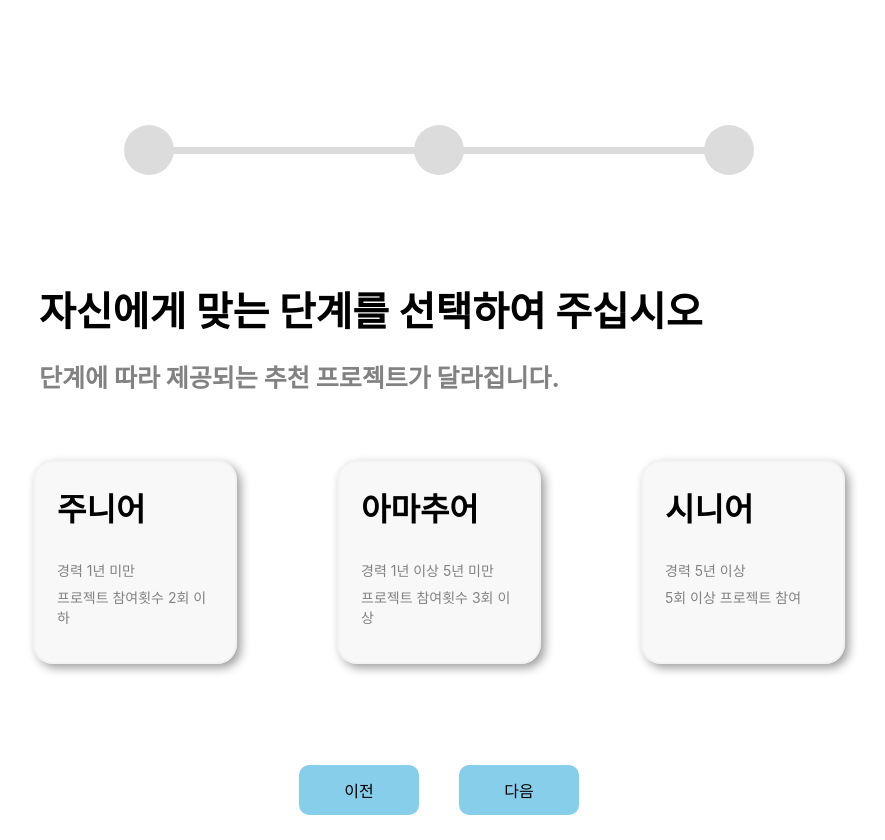
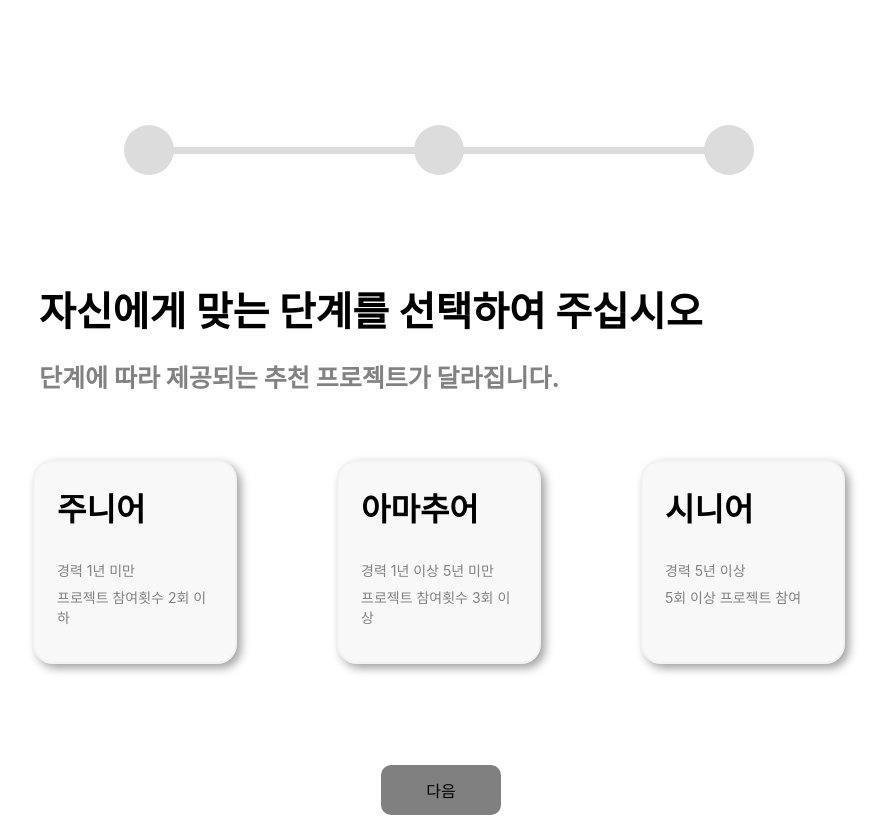
Before and after one commit to daeseopk/JuniorShip-Front, a React (Create React App) app: page /SignUp in a window 1280 px wide. Shown: the whole page, without its empty margins (201-1086 px from the left). Built offline with nearby package versions, Linux system fonts and the light colour scheme; what quill-image-resize-module-react would draw is missing.

Commit message:
2022/06/20

```diff
--- a/src/Components/SignUp/Btn.js
+++ b/src/Components/SignUp/Btn.js
@@ -1,16 +1,33 @@
 import React from "react";
 import styles from "./Btn.module.css";
+import styled from "styled-components";
 import { setStatus_plus, setStatus_minus } from "../../Redux/status";
 import { useSelector } from "react-redux";
 import { useDispatch } from "react-redux";
+import { useEffect } from "react";
 
-export default function Btn({ select }) {
+const Button = styled.div`
+   display: flex;
+   width: 120px;
+   height: 50px;
+   background-color: ${(prop) => prop.backgroundcolor};
+   border-radius: 10px;
+   margin-right: 20px;
+   margin-left: 20px;
+   align-items: center;
+   justify-content: center;
+   visibility: ${(prop) => prop.visibility};
+   opacity: ${(prop) => prop.opacity};
+   transform: ${(prop) => prop.transform};
+   transition: 0.3s ease all;
+`;
+
+export default function Btn({ select, activeBtn, setActiveBtn }) {
    const status_redux = useSelector((state) => state.status.value.status);
-
+   const a = false; // 2페이지 버튼 활성화 조건(테스트)
    const dispatch = useDispatch();
    const onClickBtn = (e) => {
-      if (select) {
-         // 주니어, 아마추어, 시니어가 선택됐을 때만 동작
+      // 버튼 활성화 조건이 충족될 떄만 동작
       if (e.target.id === "prev") {
          if (status_redux === 0) return;
          else dispatch(setStatus_minus());
@@ -18,16 +35,38 @@ export default function Btn({ select }) {
          if (status_redux === 4) return;
          else dispatch(setStatus_plus());
       }
-      } else alert("단계를 먼저 선택해 주세요. (임시 팝업)");
    };
+   useEffect(() => {
+      var activeBtn_ = activeBtn;
+      // if(status_redux===페이지 && (페이지별 버튼 활성화 조건)){
+      //    activeBtn_=true;
+      // }
+      if (status_redux === 0 && select) {
+         activeBtn_ = true;
+      } else if (status_redux === 1 && a) {
+         activeBtn_ = true;
+      } else activeBtn_ = false;
+
+      setActiveBtn(activeBtn_);
+   }, [status_redux, select]); // 페이지와 페이지별 버튼 활성화 조건이 업데이트 될 떄마다 실행
+
    return (
       <div className={styles.BtnContainer}>
-         <div id="prev" onClick={onClickBtn} className={styles.Btn}>
+         <Button
+            backgroundcolor="skyblue"
+            visibility={status_redux === 0 ? "hidden" : "visible"}
+            opacity={status_redux === 0 ? "0" : "1"}
+            id="prev"
+            onClick={onClickBtn}>
             이전
-         </div>
-         <div id="next" onClick={onClickBtn} className={styles.Btn}>
+         </Button>
+         <Button
+            transform={status_redux === 0 ? "translate(-65%, 0)" : "none"}
+            id="next"
+            backgroundcolor={activeBtn ? "skyblue" : "gray"} // 버튼 활성화 조건에 따라 버튼 비활성화
+            onClick={activeBtn ? onClickBtn : null}>
             다음
-         </div>
+         </Button>
       </div>
    );
 }
--- a/src/Components/SignUp/Btn.module.css
+++ b/src/Components/SignUp/Btn.module.css
@@ -8,14 +8,3 @@
    width: fit-content;
    height: 100px;
 }
-.Btn {
-   display: flex;
-   width: 120px;
-   height: 50px;
-   background-color: skyblue;
-   border-radius: 10px;
-   margin-right: 20px;
-   margin-left: 20px;
-   align-items: center;
-   justify-content: center;
-}
--- a/src/Routes/SignUp/SignUp.js
+++ b/src/Routes/SignUp/SignUp.js
@@ -5,6 +5,7 @@ import SignUpOne from "../../Components/SignUp/SignUpOne";
 import Btn from "../../Components/SignUp/Btn";
 
 export default function SignUp() {
+   const [activeBtn, setActiveBtn] = useState(false); // 버튼 활성화 조건
    const [select, setSelect] = useState(); // 주니어 아마추어 시니어
 
    return (
@@ -12,7 +13,11 @@ export default function SignUp() {
          <div className={styles.SignUpContainer}>
             <ProgressBar />
             <SignUpOne setSelect={setSelect} />
-            <Btn select={select} />
+            <Btn
+               select={select}
+               activeBtn={activeBtn}
+               setActiveBtn={setActiveBtn}
+            />
          </div>
       </div>
    );
```
Lines whose indentation alone changed are shown as unchanged.
